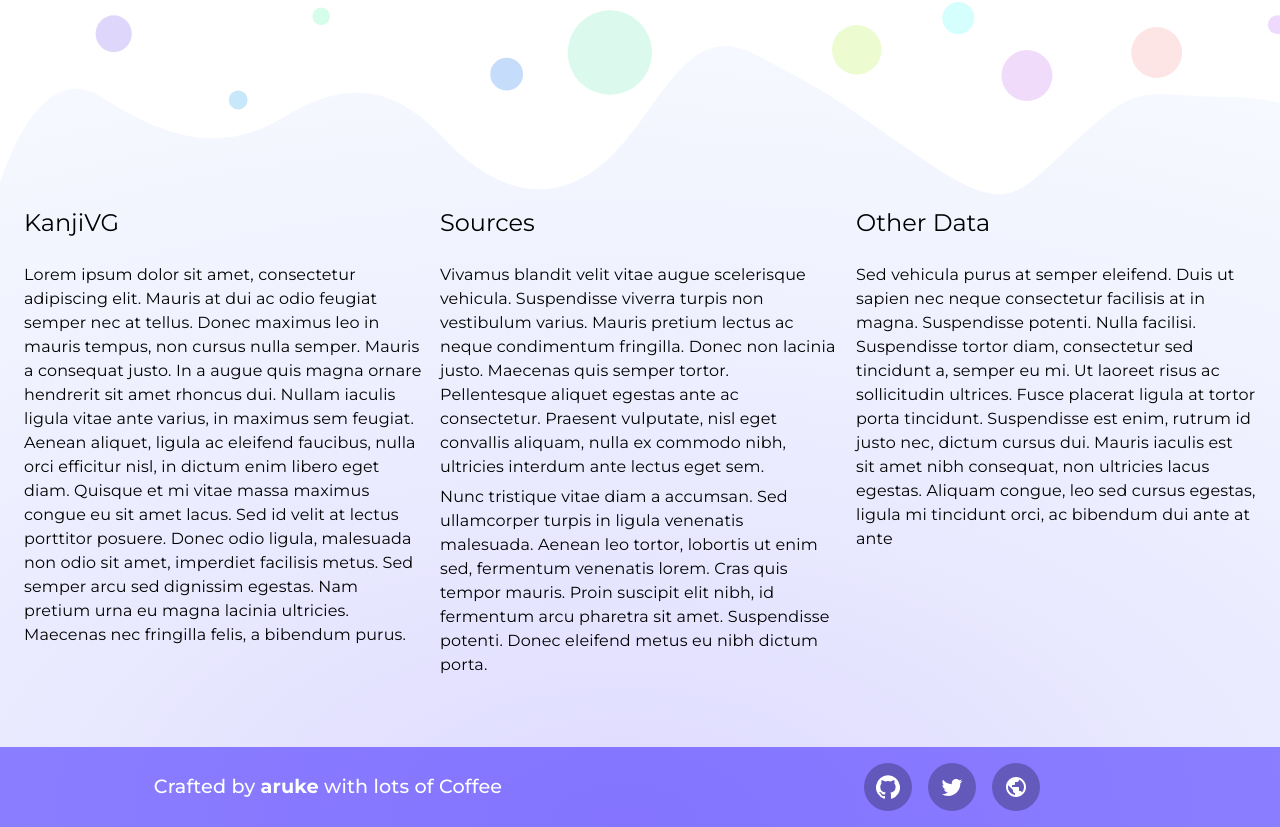
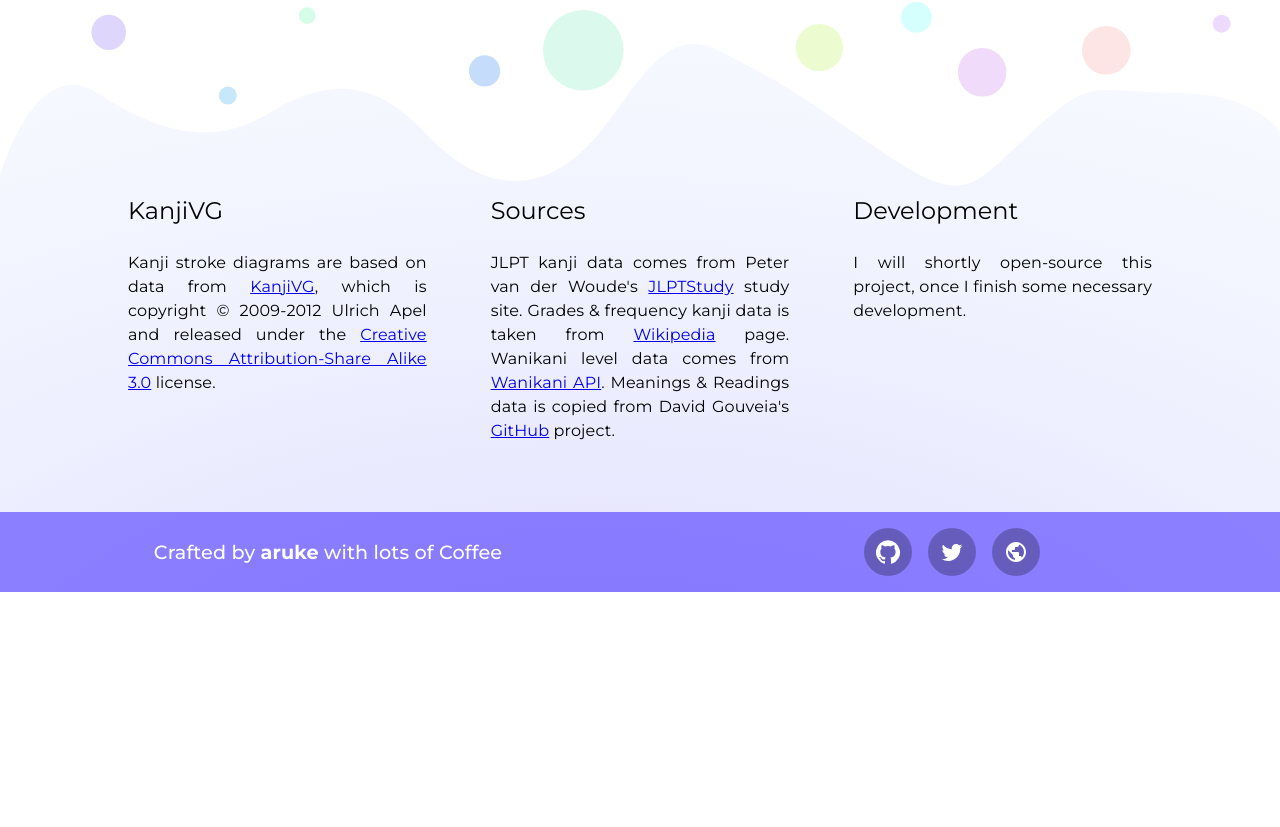
Before and after one commit to rionlabs/kanji.sh, a React (Create React App) app: page / in a window 1280 px wide. Shown: the part 7354-8181 px from the top of the page. After the commit the page ends 7946 px from the top, so only its background shows below. Built offline with nearby package versions, Linux system fonts and the light colour scheme; the HTML template or start-up script is replaced by a standard one.

Commit message:
:page_facing_up: Updates acknowledgements

```diff
--- a/src/components/Acknowledgement.tsx
+++ b/src/components/Acknowledgement.tsx
@@ -1,7 +1,6 @@
 import React from "react";
 import makeStyles from "@material-ui/core/styles/makeStyles";
 import Typography from "@material-ui/core/Typography";
-import Container from "@material-ui/core/Container";
 import Grid from "@material-ui/core/Grid";
 import footer_background from '../images/footer_background.svg';
 import Footer from "./Footer";
@@ -10,16 +9,24 @@ const useStyles = makeStyles((theme) => ({
     root: {
         flexGrow: 1,
         marginTop: theme.spacing(4),
-        paddingTop: 'calc(16%)',
+        paddingTop: '15%',
         background: `url(${footer_background}) no-repeat`,
         backgroundOrigin: 'border-box',
         backgroundSize: 'cover',
+        [theme.breakpoints.down('md')]: {
+            paddingTop: '30%',
+        },
+        [theme.breakpoints.down('sm')]: {
+            paddingTop: '50%',
+        }
     },
     spacer: {
         height: 1
     },
     ackContainer: {
         marginBottom: theme.spacing(8),
+        marginRight: '10%',
+        marginLeft: '10%'
     },
     textContainer: {
         height: '100%'
@@ -27,7 +34,12 @@ const useStyles = makeStyles((theme) => ({
     textTitle: {
         marginBottom: theme.spacing(3)
     },
-    textBody: {}
+    textBody: {
+        textAlign: 'justify',
+        [theme.breakpoints.down('sm')]: {
+            textAlign: 'inherit',
+        }
+    }
 }));
 
 export default function Acknowledgement() {
@@ -35,23 +47,18 @@ export default function Acknowledgement() {
     return (
         <div className={classes.root}>
             <div className={classes.spacer}/>
-            <Container className={classes.ackContainer}>
-                <Grid container direction={"row"} justify={"center"} spacing={2}>
+            <div className={classes.ackContainer}>
+                <Grid container direction={"row"} justify={"center"} spacing={8}>
                     {/* Text Content */}
                     <Grid item xs={12} md={4}>
                         <Typography gutterBottom variant="h5" className={classes.textTitle}>
                             KanjiVG
                         </Typography>
                         <Typography gutterBottom variant="body1" className={classes.textBody}>
-                            Lorem ipsum dolor sit amet, consectetur adipiscing elit. Mauris at dui ac odio feugiat
-                            semper nec at tellus. Donec maximus leo in mauris tempus, non cursus nulla semper. Mauris a
-                            consequat justo. In a augue quis magna ornare hendrerit sit amet rhoncus dui. Nullam iaculis
-                            ligula vitae ante varius, in maximus sem feugiat. Aenean aliquet, ligula ac eleifend
-                            faucibus, nulla orci efficitur nisl, in dictum enim libero eget diam. Quisque et mi vitae
-                            massa maximus congue eu sit amet lacus. Sed id velit at lectus porttitor posuere. Donec odio
-                            ligula, malesuada non odio sit amet, imperdiet facilisis metus. Sed semper arcu sed
-                            dignissim egestas. Nam pretium urna eu magna lacinia ultricies. Maecenas nec fringilla
-                            felis, a bibendum purus.
+                            Kanji stroke diagrams are based on data from <a
+                            href={"http://kanjivg.tagaini.net/"}>KanjiVG</a>, which is copyright © 2009-2012 Ulrich Apel
+                            and released under the <a href={"https://creativecommons.org/licenses/by-sa/3.0/"}>Creative
+                            Commons Attribution-Share Alike 3.0</a> license.
                         </Typography>
                     </Grid>
 
@@ -60,34 +67,25 @@ export default function Acknowledgement() {
                             Sources
                         </Typography>
                         <Typography gutterBottom variant="body1" className={classes.textBody}>
-                            Vivamus blandit velit vitae augue scelerisque vehicula. Suspendisse viverra turpis non
-                            vestibulum varius. Mauris pretium lectus ac neque condimentum fringilla. Donec non lacinia
-                            justo. Maecenas quis semper tortor. Pellentesque aliquet egestas ante ac consectetur.
-                            Praesent vulputate, nisl eget convallis aliquam, nulla ex commodo nibh, ultricies interdum
-                            ante lectus eget sem.
-                        </Typography>
-                        <Typography gutterBottom variant="body1" className={classes.textBody}>
-                            Nunc tristique vitae diam a accumsan. Sed ullamcorper turpis in ligula venenatis malesuada.
-                            Aenean leo tortor, lobortis ut enim sed, fermentum venenatis lorem. Cras quis tempor mauris.
-                            Proin suscipit elit nibh, id fermentum arcu pharetra sit amet. Suspendisse potenti. Donec
-                            eleifend metus eu nibh dictum porta.
+                            JLPT kanji data comes from Peter van der Woude's <a
+                            href={"https://jlptstudy.net"}>JLPTStudy</a> study site.
+                            Grades & frequency kanji data is taken from <a
+                            href={"https://en.wikipedia.org/wiki/Kyōiku_kanji"}>Wikipedia</a> page.
+                            Wanikani level data comes from <a href={"https://docs.api.wanikani.com/"}>Wanikani API</a>.
+                            Meanings & Readings data is copied from David Gouveia's <a
+                            href={"https://github.com/davidluzgouveia/kanji-data"}>GitHub</a> project.
                         </Typography>
                     </Grid>
                     <Grid item xs={12} md={4}>
                         <Typography gutterBottom variant="h5" className={classes.textTitle}>
-                            Other Data
+                            Development
                         </Typography>
                         <Typography gutterBottom variant="body1" className={classes.textBody}>
-                            Sed vehicula purus at semper eleifend. Duis ut sapien nec neque consectetur facilisis at in
-                            magna. Suspendisse potenti. Nulla facilisi. Suspendisse tortor diam, consectetur sed
-                            tincidunt a, semper eu mi. Ut laoreet risus ac sollicitudin ultrices. Fusce placerat ligula
-                            at tortor porta tincidunt. Suspendisse est enim, rutrum id justo nec, dictum cursus dui.
-                            Mauris iaculis est sit amet nibh consequat, non ultricies lacus egestas. Aliquam congue, leo
-                            sed cursus egestas, ligula mi tincidunt orci, ac bibendum dui ante at ante
+                            I will shortly open-source this project, once I finish some necessary development.
                         </Typography>
                     </Grid>
                 </Grid>
-            </Container>
+            </div>
             <Footer/>
         </div>
     );
```
